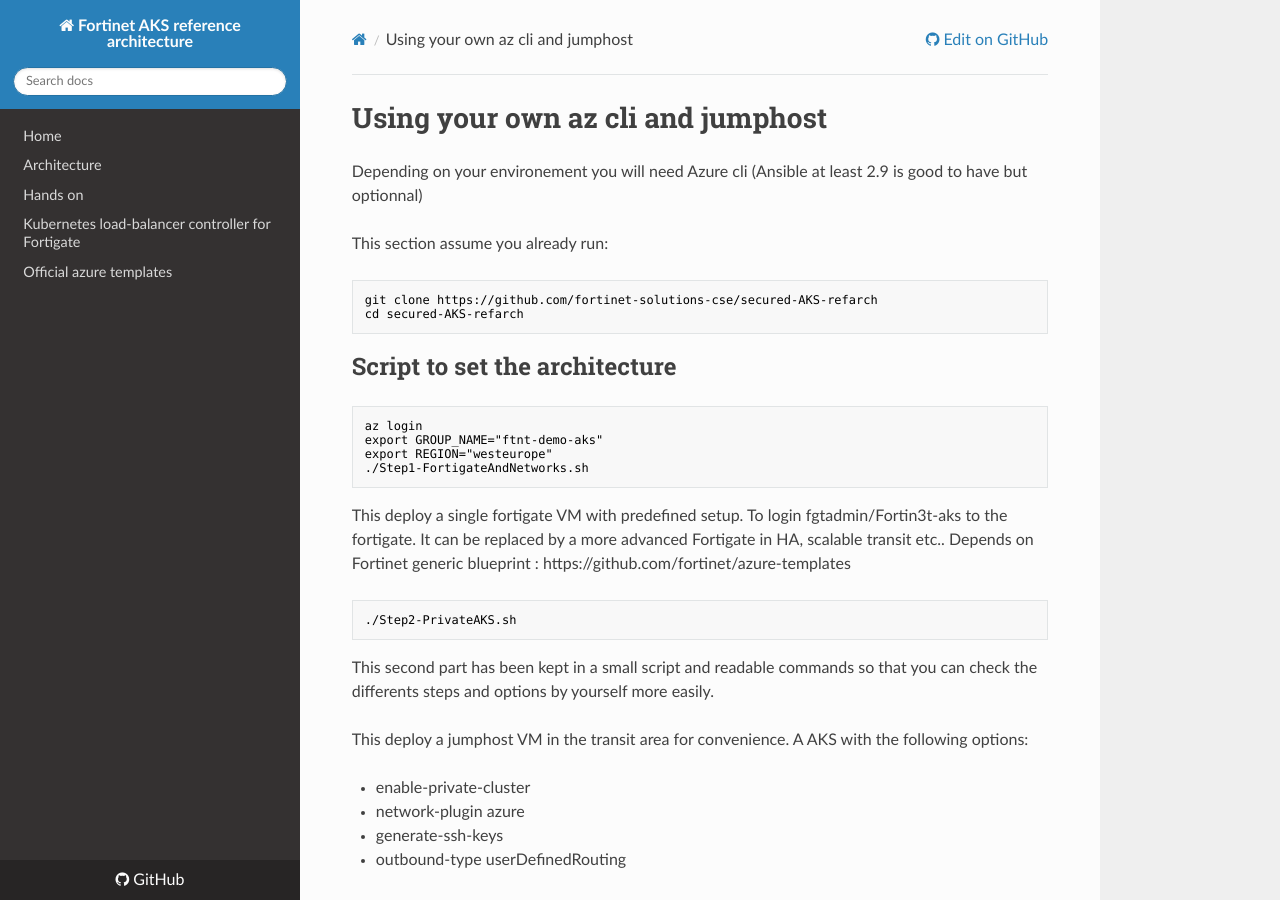
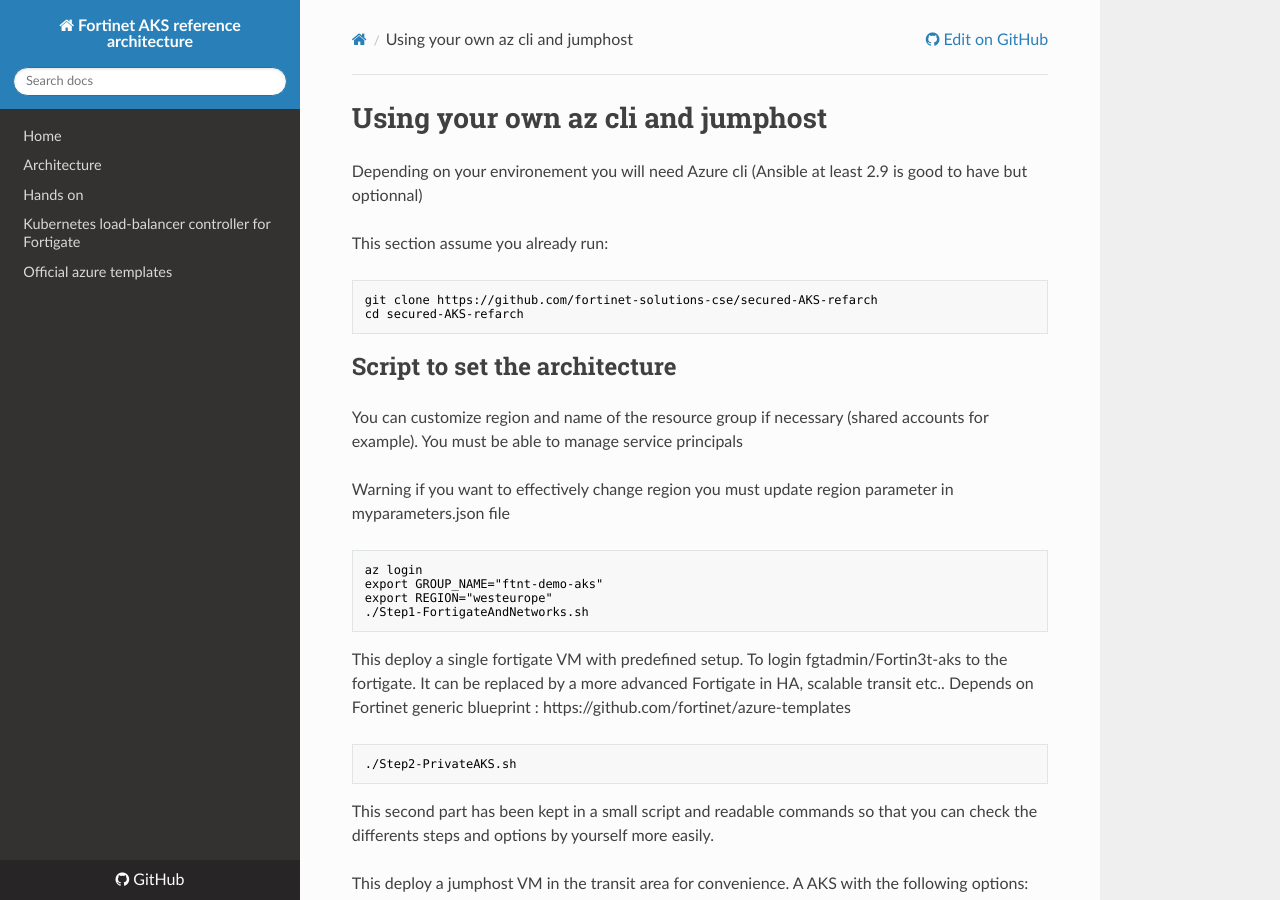
Before and after one commit to fortinet-solutions-cse/secured-AKS-refarch, an MkDocs documentation site: the page built from docs/JumphostUsage.md, in a window 1280 px wide and 900 px high. Built offline with MkDocs 1.6.1, drawn with Linux system fonts in a browser that asks for light colours; nearby versions of some CDN libraries.

Commit message:
remove output of a run remove dns zone linkage (unecessary without peering) Add more explanations

````diff
--- a/docs/JumphostUsage.md
+++ b/docs/JumphostUsage.md
@@ -8,6 +8,11 @@ git clone https://github.com/fortinet-solutions-cse/secured-AKS-refarch
 cd secured-AKS-refarch
 ```
 ## Script to set the architecture
+
+You can customize region and name of the resource group if necessary (shared accounts for example). You must be able to manage service principals
+
+Warning if you want to effectively change region you must update region parameter in myparameters.json file
+
 ```shell
 az login
 export GROUP_NAME="ftnt-demo-aks"
````
Also changed, not shown: docs/LocalDockerandVPN.md (+3 -0 lines), docs/index.md (+0 -2 lines), 2 other files.
